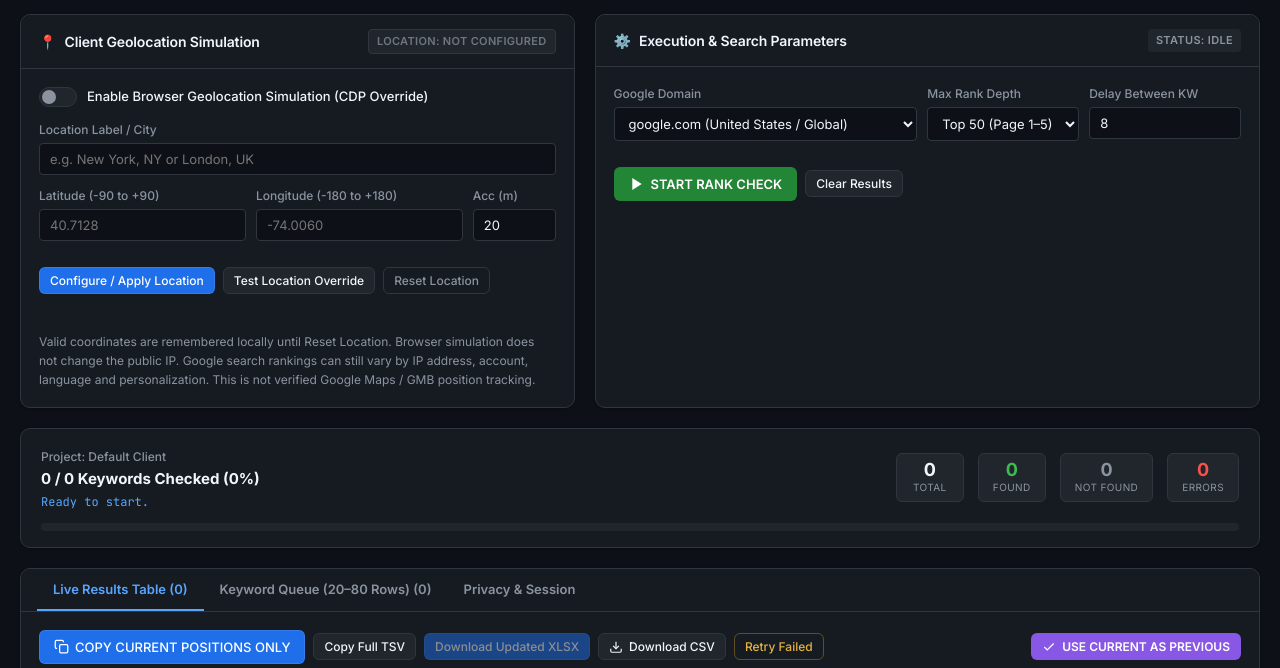
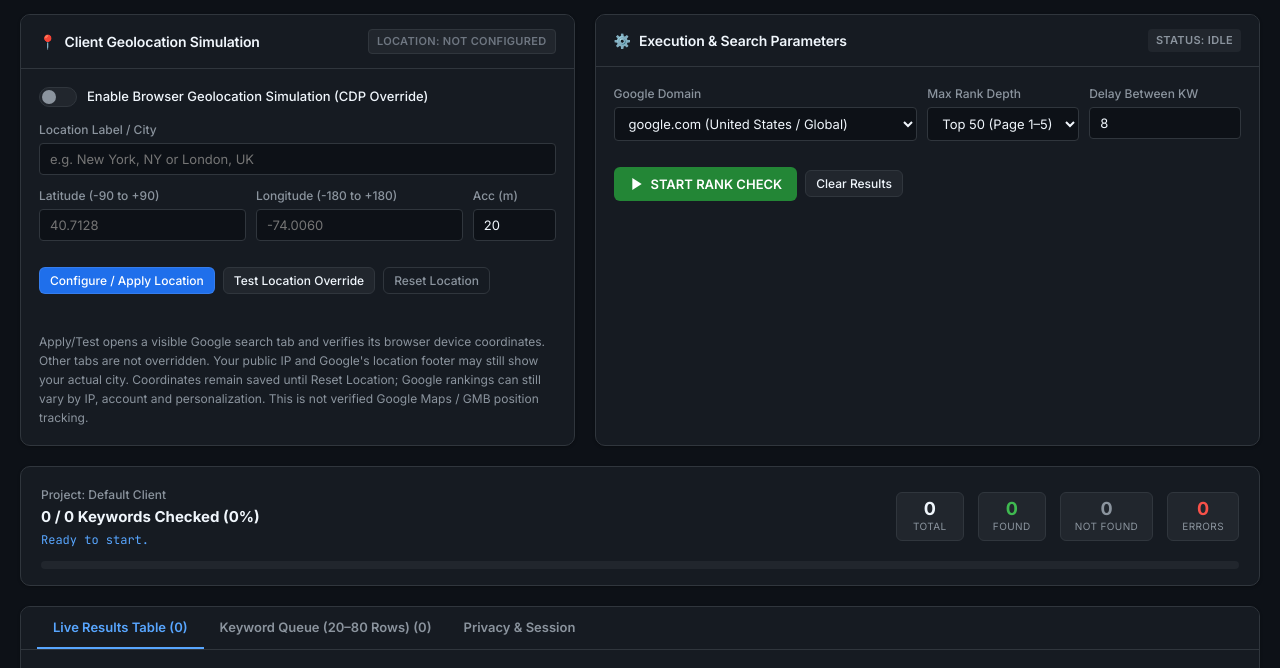
Before and after one commit to vineetkpe/extend, a website with bundled scripts: page dashboard/dashboard.html in a window 1280 px wide. Shown: the part 74-742 px from the top of the page. Built offline with nearby package versions, Linux system fonts and the light colour scheme; some packages are replaced by stand-ins of ours; no server answers.

Commit message:
fix: explain tab-scoped device location vs Google IP-based location in UI

```diff
--- a/dashboard/dashboard.html
+++ b/dashboard/dashboard.html
@@ -116,7 +116,7 @@
               <button id="btn-clear-location" class="btn btn-outline btn-sm">Reset Location</button>
             </div>
             <div id="location-msg" class="inline-msg"></div>
-            <p class="workbook-location-note">Valid coordinates are remembered locally until Reset Location. Browser simulation does not change the public IP. Google search rankings can still vary by IP address, account, language and personalization. This is not verified Google Maps / GMB position tracking.</p>
+            <p class="workbook-location-note">Apply/Test opens a visible Google search tab and verifies its browser device coordinates. Other tabs are not overridden. Your public IP and Google's location footer may still show your actual city. Coordinates remain saved until Reset Location; Google rankings can still vary by IP, account and personalization. This is not verified Google Maps / GMB position tracking.</p>
           </div>
         </div>
 
```
